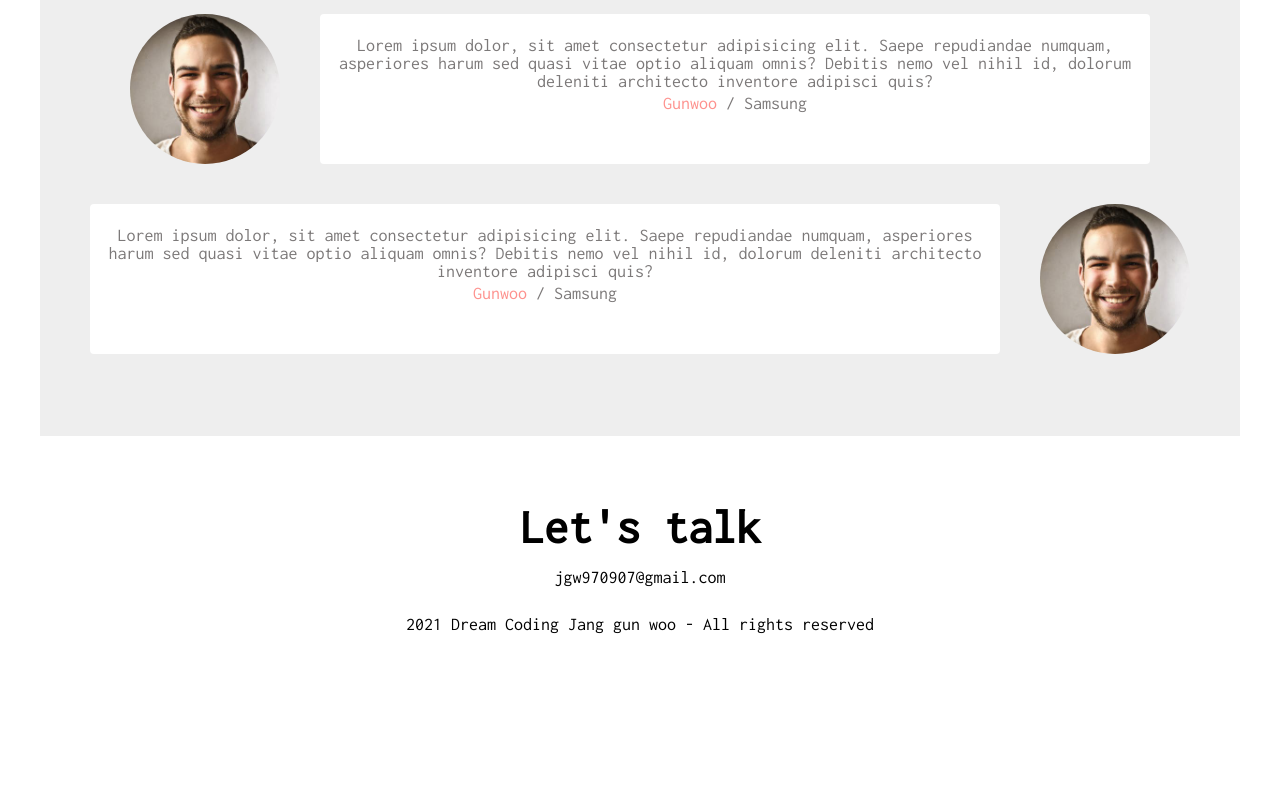
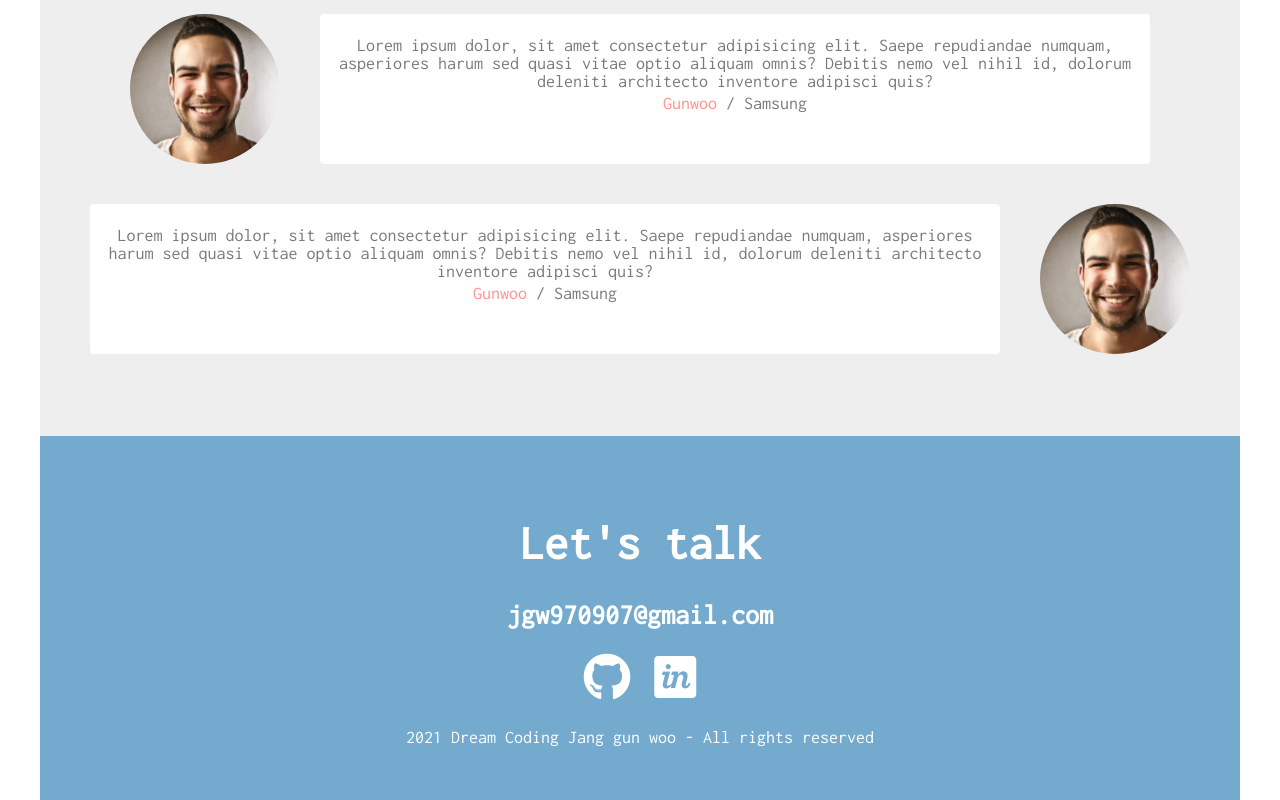
Before and after one commit to jangco97/portfolio1, a plain HTML site: page index.html in a window 1280 px wide. Shown: the part 3081-3881 px from the top of the page. Before the commit the page ends 3768 px from the top, so only its background shows below. Drawn offline with Linux system fonts and the light colour scheme.

Commit message:
CSS: CONTACT

```diff
--- a/index.html
+++ b/index.html
@@ -279,8 +279,8 @@
     </section>
     <!-- CONTACT -->
     <section id="contact" class="section section__container">
-      <h1 class="contact__title">Let's talk</h1>
-        <h3 class="contact__email">jgw970907@gmail.com</h3>
+        <h1 class="contact__title">Let's talk</h1>
+        <h2 class="contact__email">jgw970907@gmail.com</h3>
         <div class="contact__icon">
           <a href="https://github.com" target="_blank"><i class="fab fa-github"></i></a>
           <a href="#"><i class="fab fa-invision" target="_blank"></i></a>
--- a/main.css
+++ b/main.css
@@ -150,6 +150,7 @@ p {
   max-width: 1200px;
   margin: auto;
 }
+/* About */
 .about__cards {
   display: flex;
   justify-content: space-between;
@@ -371,3 +372,26 @@ p {
 .testimonial__speech-bubble a {
   color: var(--color-pink);
 }
+/* Contact */
+#contact {
+  background-color: var(--color-blue);
+}
+.contact__email,
+.contact__rights,
+.contact__title {
+  color: var(--color-white);
+}
+.contact__title {
+  margin: 32px 0;
+}
+.contact__icon {
+  font-size: var(--font-large);
+  margin: 24px 0;
+}
+.contact__icon i {
+  transition: all var(duration) ease-in;
+}
+.contact__icon i:hover {
+  transform: scale(1.1);
+  color: var(--color-yellow);
+}
```
